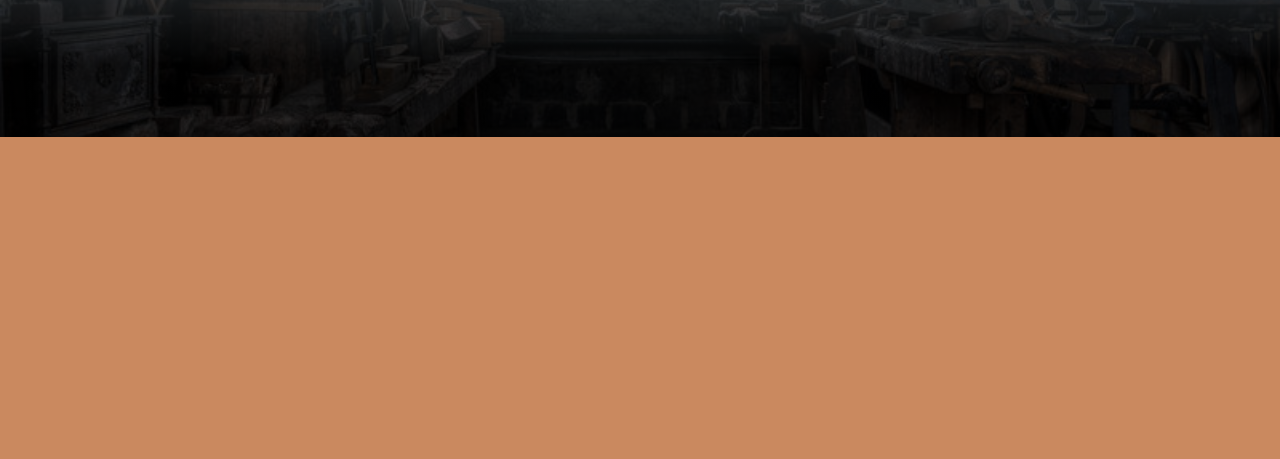
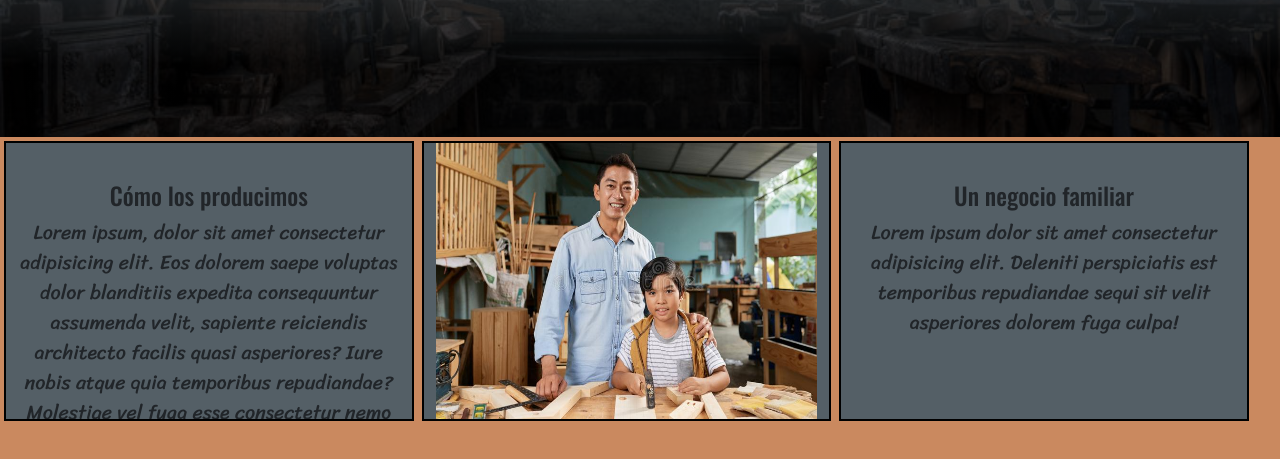
Before and after one commit to Spooicrab/Tercer-Trabajo, a website: page index.html in a window 1280 px wide. Shown: the part 279-738 px from the top of the page. Drawn offline with nearby package versions, Linux system fonts and the light colour scheme.

Commit message:
añado una section con una pequeña descripcion de la pagina

```diff
--- a/index.html
+++ b/index.html
@@ -9,6 +9,13 @@
     <style>
       @import url('https://fonts.googleapis.com/css2?family=Black+Ops+One&display=swap');
     </style>
+    <link rel="preconnect" href="https://fonts.googleapis.com">
+<link rel="preconnect" href="https://fonts.gstatic.com" crossorigin>
+<link href="https://fonts.googleapis.com/css2?family=Sriracha&display=swap" rel="stylesheet">
+<link rel="preconnect" href="https://fonts.googleapis.com">
+<link rel="preconnect" href="https://fonts.gstatic.com" crossorigin>
+<link href="https://fonts.googleapis.com/css2?family=Oswald:wght@500&family=Sriracha&display=swap" rel="stylesheet">
+
 </head>
 <header>
     <nav class="navbar navbar-expand-lg bg-body-tertiary" >
@@ -58,7 +65,31 @@
       </div>
 
 </section>
+<section class="container-fluid row Nosotros">
+   <div class="col-sm-4  text-center overflow-auto">
 
+    <h2>Cómo los producimos</h2>
+
+    <p> Lorem ipsum, dolor sit amet consectetur adipisicing elit. Eos dolorem saepe voluptas dolor blanditiis expedita consequuntur assumenda velit, sapiente reiciendis architecto facilis quasi asperiores? Iure nobis atque quia temporibus repudiandae? Molestiae vel fuga esse consectetur nemo id soluta culpa cumque.</p>
+
+   </div>
+   <div class="col-sm-4  text-center">
+
+    <img src="./assets/A/us.jpg" alt="familia">
+
+   </div>
+
+   <div class="col-sm-4  text-center">
+
+    <h2>Un negocio familiar</h2>
+    <p>Lorem ipsum dolor sit amet consectetur adipisicing elit. Deleniti perspiciatis est temporibus repudiandae sequi sit velit asperiores dolorem fuga culpa!</p>
+   </div>
+
+
+
+
+
+</section>
 
 
 
--- a/scss/style.scss
+++ b/scss/style.scss
@@ -78,3 +78,50 @@ nav{
         background-clip: content-box;
         font-family: 'Black Ops One', cursive;
 }}
+
+.Nosotros{
+    display: flex;
+    align-content: space-around;
+
+ div{
+
+        width: 32vw;
+        background-color: $color4;
+        height: 35vh;
+        border: #000 solid 2px;
+        margin: 4px;
+     p{
+            font-family: 'Sriracha', cursive;
+            justify-content: center;
+
+
+            font-size: 16px;
+            @media screen and (min-width: 768px) {
+            font-size: 18px;
+          }
+            @media screen and (min-width: 1024px) {
+            font-size: 20px;
+          }}
+    h2{
+            font-family: 'Oswald', sans-serif;
+            padding-top: 10%;
+            font-size: 20px;
+            @media screen and (min-width: 768px) {
+           font-size: 18px;
+        }
+            @media screen and (min-width: 1024px) {
+            font-size: 24px;
+        }
+             }
+}
+
+img{
+
+  height: 100%;
+  width: 100%;
+
+
+}
+
+
+}
```
Also changed, not shown: assets/A/us.jpg (added), css/style.css.
